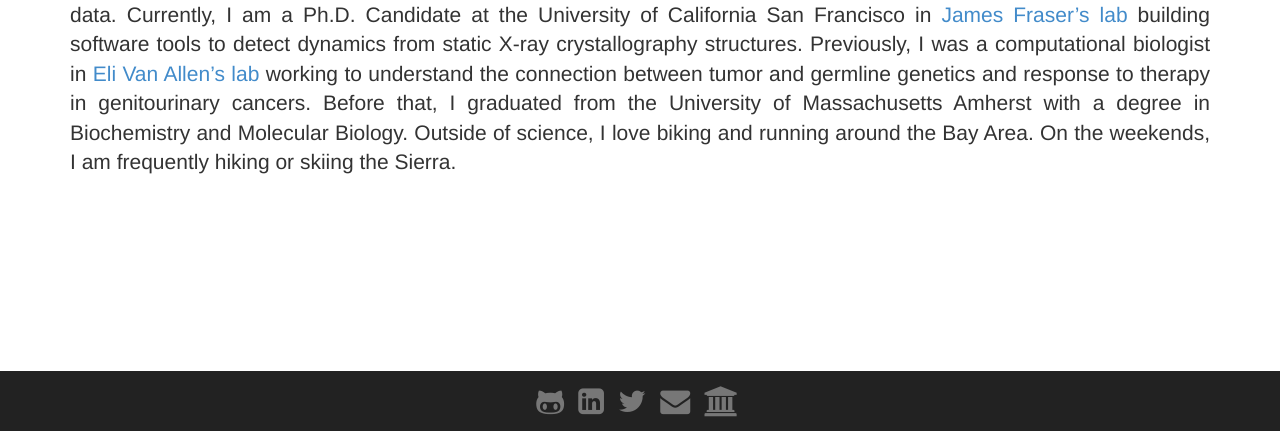
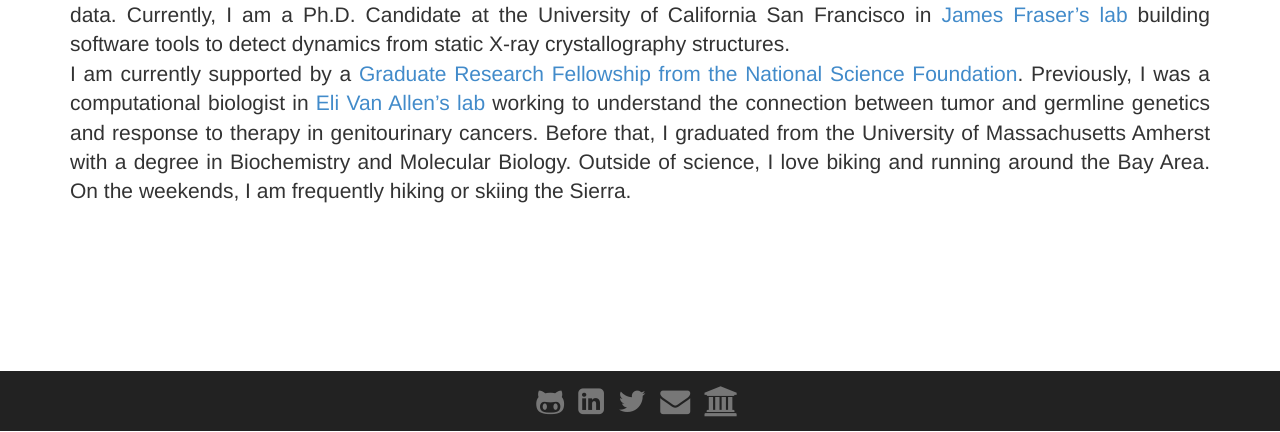
Before and after one commit to stephaniewankowicz/stephaniewankowicz.github.io, a Jekyll site: the page built from index.md, in a window 1280 px wide. Shown: the part 469-901 px from the top of the page. Built offline with Jekyll 4.4.1, drawn with Linux system fonts in a browser that asks for light colours; nearby versions of some CDN libraries; library files that are not in the unit come from our copies.

Commit message:
adding nsf

```diff
--- a/index.md
+++ b/index.md
@@ -12,6 +12,8 @@ group: home
 <p class="lead text-justify">
 I am a computational structural biologist with a special interest in combining high throughput genomic data with structural data. Currently, I am a Ph.D. Candidate at the University of California San Francisco in [James Fraser's lab](https://fraserlab.com/) building software tools to detect dynamics from static X-ray crystallography structures.
 
+I am currently supported by a [Graduate Research Fellowship from the National Science Foundation](https://www.nsfgrfp.org/).
+
 Previously, I was a computational biologist in [Eli Van Allen's lab](https://vanallenlab.dana-farber.org/) working to understand the connection between tumor and germline genetics and response to therapy in genitourinary cancers. Before that, I graduated from the University of Massachusetts Amherst with a degree in Biochemistry and Molecular Biology.
 
 Outside of science, I love biking and running around the Bay Area. On the weekends, I am frequently hiking or skiing the Sierra.
```
